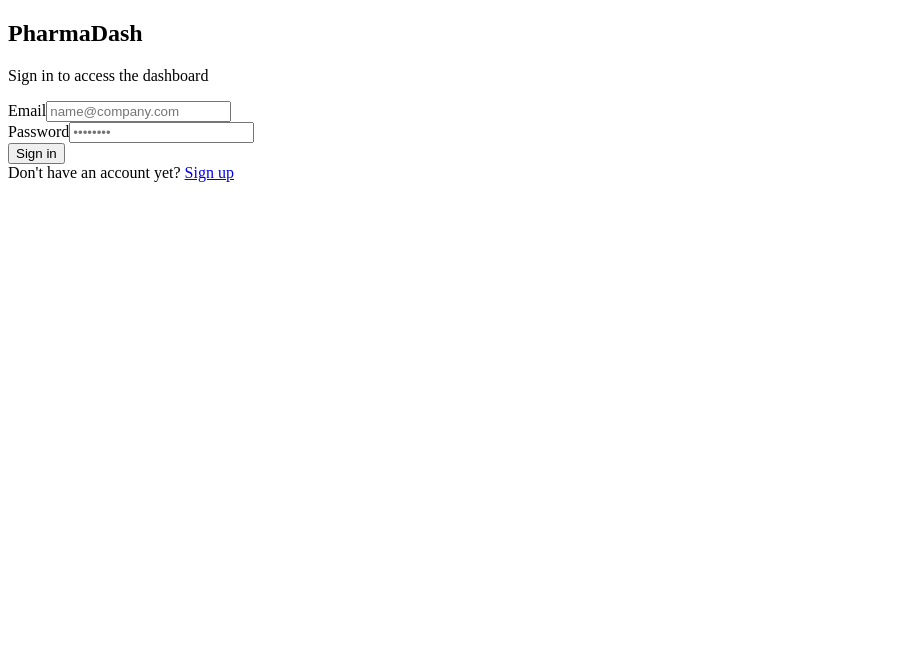
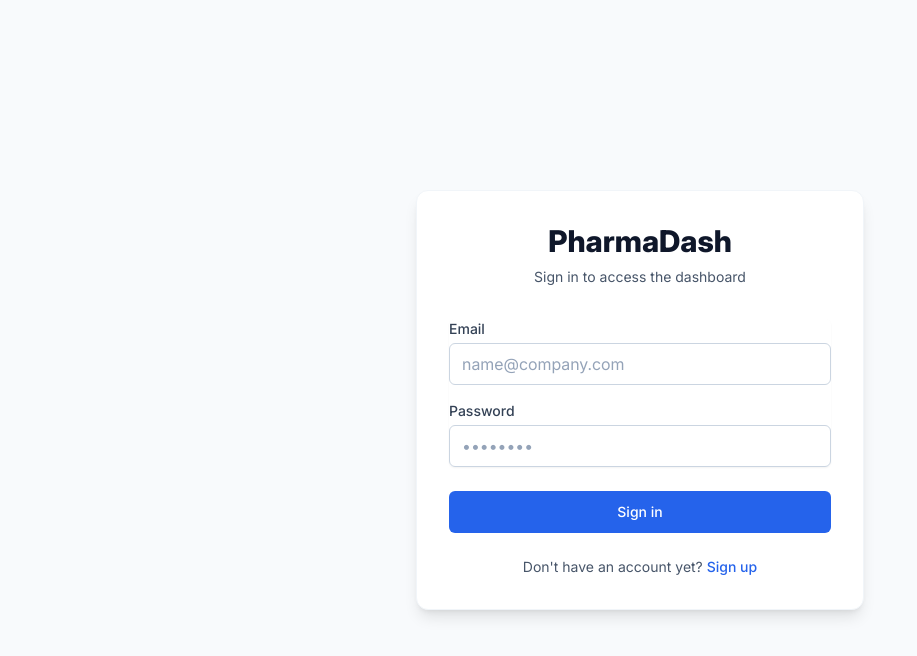
Before and after one commit to Hellpines/Pharmaceutical-Company, a React (Vite) app: page /login in a window 1280 px wide. Shown: the top 656 px of the page, without its empty margins (0-917 px from the left). Built offline with nearby package versions, Linux system fonts and the light colour scheme; no server answers; the database is empty.

Commit message:
chore: add logo and set font

```diff
--- a/index.html
+++ b/index.html
@@ -2,7 +2,7 @@
 <html lang="en">
   <head>
     <meta charset="UTF-8" />
-    <link rel="icon" type="image/svg+xml" href="/favicon.svg" />
+    <link rel="icon" type="image/svg+xml" href="/logo.svg" />
     <meta name="viewport" content="width=device-width, initial-scale=1.0" />
     <title>Pharmaceutical Company</title>
   </head>
--- a/src/index.css
+++ b/src/index.css
@@ -0,0 +1,11 @@
+@font-face {
+  font-family: 'Inter';
+  src: url('/fonts/Inter-VariableFont_opsz,wght.ttf') format('truetype-variations');
+  font-weight: 100 900;
+  font-style: normal;
+  font-display: swap;
+}
+
+@tailwind base;
+@tailwind components;
+@tailwind utilities;
--- a/tailwind.config.js
+++ b/tailwind.config.js
@@ -1,7 +1,14 @@
 export default {
-  content: [],
+  content: [
+    "./index.html",
+    "./src/**/*.{ts,tsx}",
+  ],
   theme: {
-    extend: {},
+    extend: {
+      fontFamily: {
+        sans: ['Inter', 'sans-serif'],
+      },
+    },
   },
   plugins: [],
 }
```
Also changed, not shown: public/fonts/Inter-VariableFont_opsz,wght.ttf (added), public/logo.svg (added).
